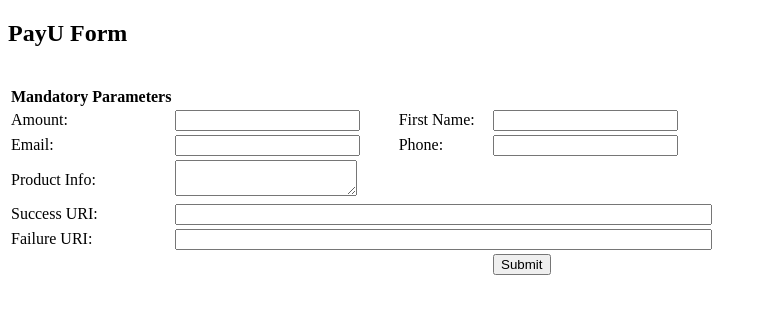
After one commit to shivamsoftwareartist/Payment-gatway, a Django app: template templates/current_datetime_1.html in a window 1280 px wide. The commit adds this page. Shown: the top 314 px of the page, without its empty margins (0-765 px from the left). Run offline with Django 3.2, Linux system fonts and the light colour scheme; the template is opened without the code that fills it: most values are stand-ins (such as "Sample title", 1, 10 or a date in 2020).

Commit message:
fix action url

```diff
--- a/PaymentGateway/urls.py
+++ b/PaymentGateway/urls.py
@@ -2,7 +2,6 @@
 from .views import *
 
 urlpatterns = [
-    # path('admin/', admin, name='admin'),
     path('', index, name='home'),
     path('home/', Home, name='home'),
     path('success/', success, name='Success'),
--- /dev/null
+++ b/templates/current_datetime_1.html
@@ -0,0 +1,120 @@
+<!DOCTYPE html>
+<html>
+  <head onload="submitPayuForm()">
+  <meta name="viewport" content="width=device-width, initial-scale=1, maximum-scale=1, user-scalable=no" >
+  <script type="text/javascript">
+    var hash = "{{ hashh }}";
+    function submitPayuForm() {
+      if(hash =='') {
+        return;
+      }
+      var payuForm = document.forms.payuForm;
+      payuForm.submit();
+    }
+  </script>
+  <!-- <script id="bolt" src="https://sboxcheckout-static.citruspay.com/bolt/run/bolt.min.js" bolt-color="<color-code>" bolt-logo="<image path>"></script> -->
+  </head>
+  <body>
+    <h2>PayU Form</h2>
+    <br/>
+    {% if error %}
+
+      <span style="color:red">Please fill all mandatory fields.</span>
+      <br/>
+      <br/>
+      {% endif %}
+
+      <!-- <form action="{{ action }}" method="post" name="payuForm">{% csrf_token %} -->
+      <form action="https://sandboxsecure.payu.in/_payment" method="post" name="payuForm">{% csrf_token %}
+      <input type="hidden" name="key" value="{{ MERCHANT_KEY }}" />
+      <input type="hidden" name="hash_string" value="{{ hash_string }}" />
+      <input type="hidden" name="hash" value="{{ hashh }}"/>
+       <input type="hidden" name="posted" value="{{ posted }}"/>
+      <input type="hidden" name="txnid" value="{{ txnid }}" />
+      <table>
+        <tr>
+          <td><b>Mandatory Parameters</b></td>
+        </tr>
+        <tr>
+         <td>Amount: </td>
+          <td><input name="amount" value="{{ posted.amount|default:'' }}" /></td>
+          <td>First Name: </td>
+          <td><input name="firstname" id="firstname" value="{{ posted.firstname|default:'' }}" /></td>
+        </tr>
+        <tr>
+          <td>Email: </td>
+          <td><input name="email" id="email" value="{{ posted.email|default:'' }}" /></td>
+          <td>Phone: </td>
+          <td><input name="phone" value="{{ posted.phone|default:'' }}" /></td>
+        </tr>
+        <tr>
+          <td>Product Info: </td>
+          <td colspan="3"><textarea name="productinfo">{{ posted.productinfo|default:'' }}</textarea></td>
+        </tr>
+        <tr>
+          <td>Success URI: </td>
+          <td colspan="3"><input name="surl" value="{{ posted.surl }}" size="64" /></td>
+        </tr>
+        <tr>
+          <td>Failure URI: </td>
+          <td colspan="3"><input name="furl" value="{{ posted.furl }}" size="64" /></td>
+        </tr>
+
+        <tr>
+          <!-- <td colspan="3"><input type="hidden" name="service_provider" value="payu_paisa" size="64" /></td> -->
+          <td colspan="3"><input type="hidden" name="service_provider" value="" size="64" /></td>
+        <!-- </tr>
+             <tr>
+          <td><b>Optional Parameters</b></td>
+        </tr>
+        <tr>
+          <td>Last Name: </td>
+          <td><input name="lastname" id="lastname" value="{{ posted.lastname }}" /></td>
+          <td>Cancel URI: </td>
+          <td><input name="curl" value="" /></td>
+        </tr>
+        <tr>
+          <td>Address1: </td>
+          <td><input name="address1" value="{{ posted.address1 }}" /></td>
+          <td>Address2: </td>
+          <td><input name="address2" value="{{ posted.address2 }}" /></td>
+        </tr>
+        <tr>
+          <td>City: </td>
+          <td><input name="city" value="{{ posted.city }}" /></td>
+          <td>State: </td>
+          <td><input name="state" value="{{ posted.state }}" /></td>
+        </tr>
+        <tr>
+          <td>Country: </td>
+          <td><input name="country" value="{{ posted.country }}" /></td>
+          <td>Zipcode: </td>
+          <td><input name="zipcode" value="{{ posted.zipcode }}" /></td>
+        </tr>
+        <tr>
+          <td>UDF1: </td>
+          <td><input name="udf1" value="{{ posted.udf1 }}" /></td>
+          <td>UDF2: </td>
+          <td><input name="udf2" value="{{ posted.udf2 }}" /></td>
+        </tr>
+        <tr>
+          <td>UDF3: </td>
+          <td><input name="udf3" value="{{ posted.udf3 }}" /></td>
+          <td>UDF4: </td>
+          <td><input name="udf4" value="{{ posted.udf4 }}" /></td>
+        </tr>
+        <tr>
+          <td>UDF5: </td>
+          <td><input name="udf5" value="{{ posted.udf5 }}" /></td>
+          <td>PG: </td>
+          <td><input name="pg" value="{{ posted.PG }}" /></td>
+        </tr> -->
+
+     <td colspan="4"><input type="submit" value="Submit" /></td>
+
+
+        </tr>
+      </table>
+    </form>
+  </body>
+</html>
--- a/templates/sucess.html
+++ b/templates/success.html
@@ -1,3 +1,4 @@
+<!DOCTYPE html>
 <html>
 <body>
 <div style="display:none">
```
Also changed, not shown: PaymentGateway/views.py (+12 -12 lines), templates/current_datetime.html (+33 -57 lines), db.sqlite3, 1 other file.
